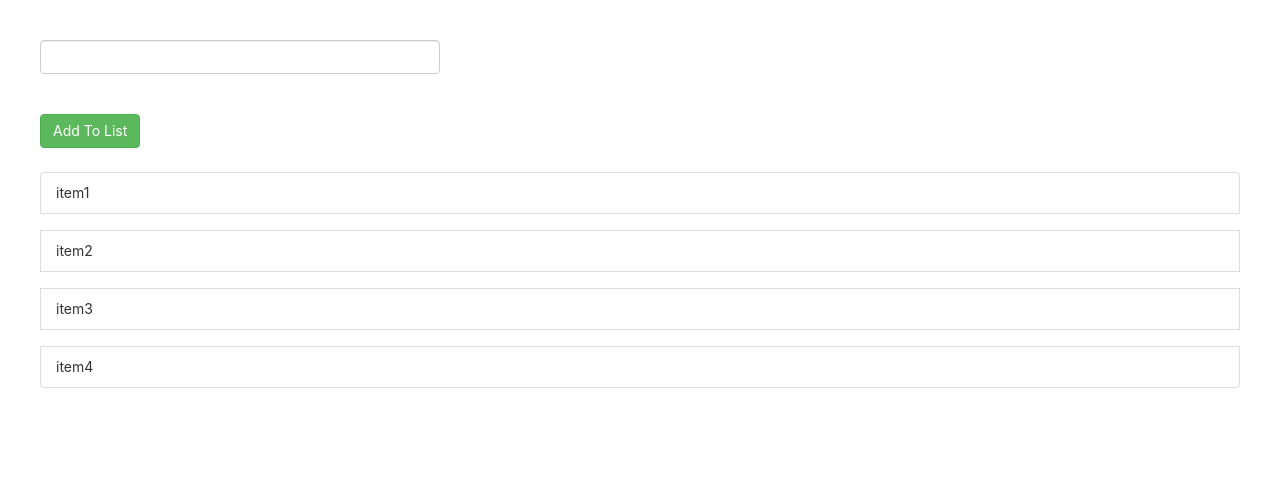
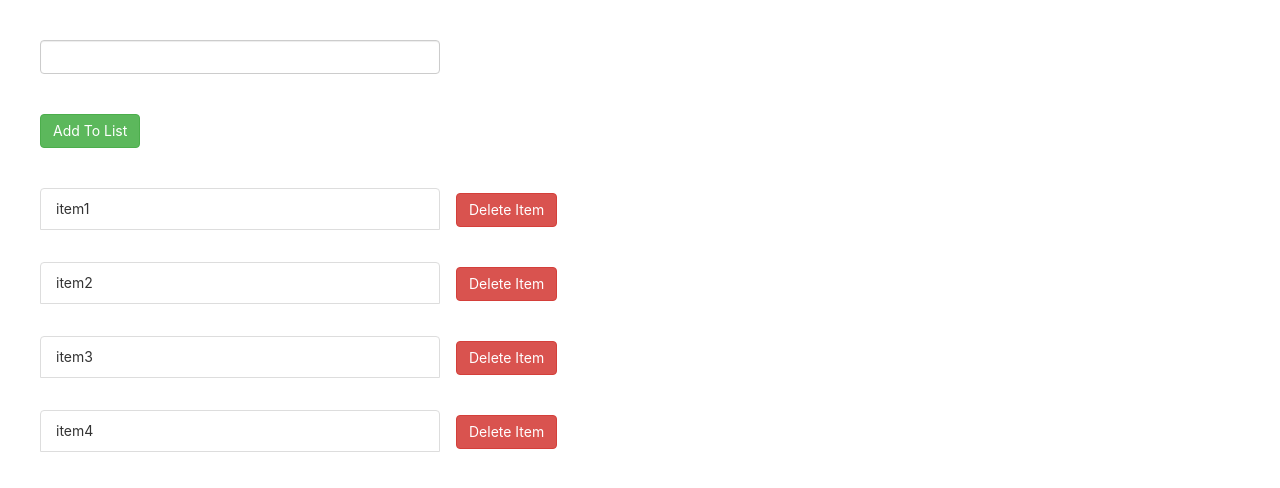
Before and after one commit to tathagat2006/react-Aug19, a React (Create React App) app: page / in a window 1280 px wide. Shown: the top 488 px of the page. Built offline with nearby package versions, Linux system fonts and the light colour scheme.

Commit message:
delete individual item
Signed-off-by: Tathagat Thapliyal <tathagat.thapliyal@gmail.com>

```diff
--- a/src/components/Input/input.component.jsx
+++ b/src/components/Input/input.component.jsx
@@ -26,6 +26,13 @@ class Input extends React.Component {
             ],
             userInput: ""
         }
+    }
+
+    handleDelete = (todo) => {
+        let todolist = this.state.list.filter((item) => todo.id !== item.id)
+        this.setState({
+            list: todolist
+        })
     }
 
     // handleChange = function (event) {
@@ -57,7 +64,7 @@ class Input extends React.Component {
                 </form>
                 <Button handleClick={this.handleClick} />
                 <ul className='list-group' style={{ margin: "3vh" }}>
-                    <List items={this.state.list} />
+                    <List items={this.state.list} handleDelete={this.handleDelete} />
                 </ul>
             </div>
         )
--- a/src/components/List/list.component.jsx
+++ b/src/components/List/list.component.jsx
@@ -1,13 +1,16 @@
 import React from 'react'
+// import Button from '../Button/button.component'
 
 const List = (props) => (
     <div>
         {
             props.items.map(item => {
                 return (
+                    <div>
 
-                    <li style={{ margin: "2vh" }} className='list-group-item'>{item.name}</li>
-
+                        <li style={{ margin: "2vh", display: "inline-block", width: '50vh' }} className='list-group-item'>{item.name}</li>
+                        <button className='btn btn-danger' onClick={() => props.handleDelete(item)}>Delete Item</button>
+                    </div>
                 )
             })
         }
```
